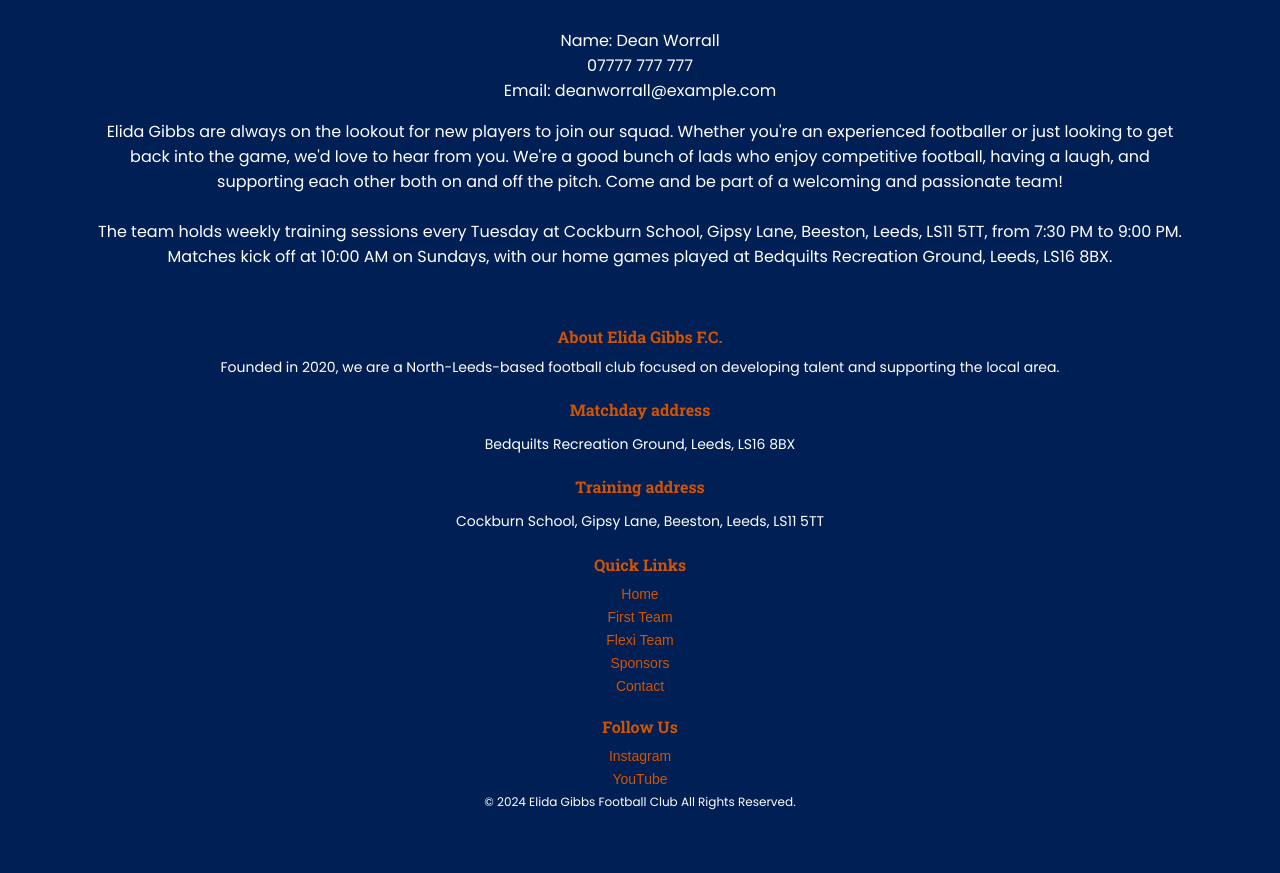
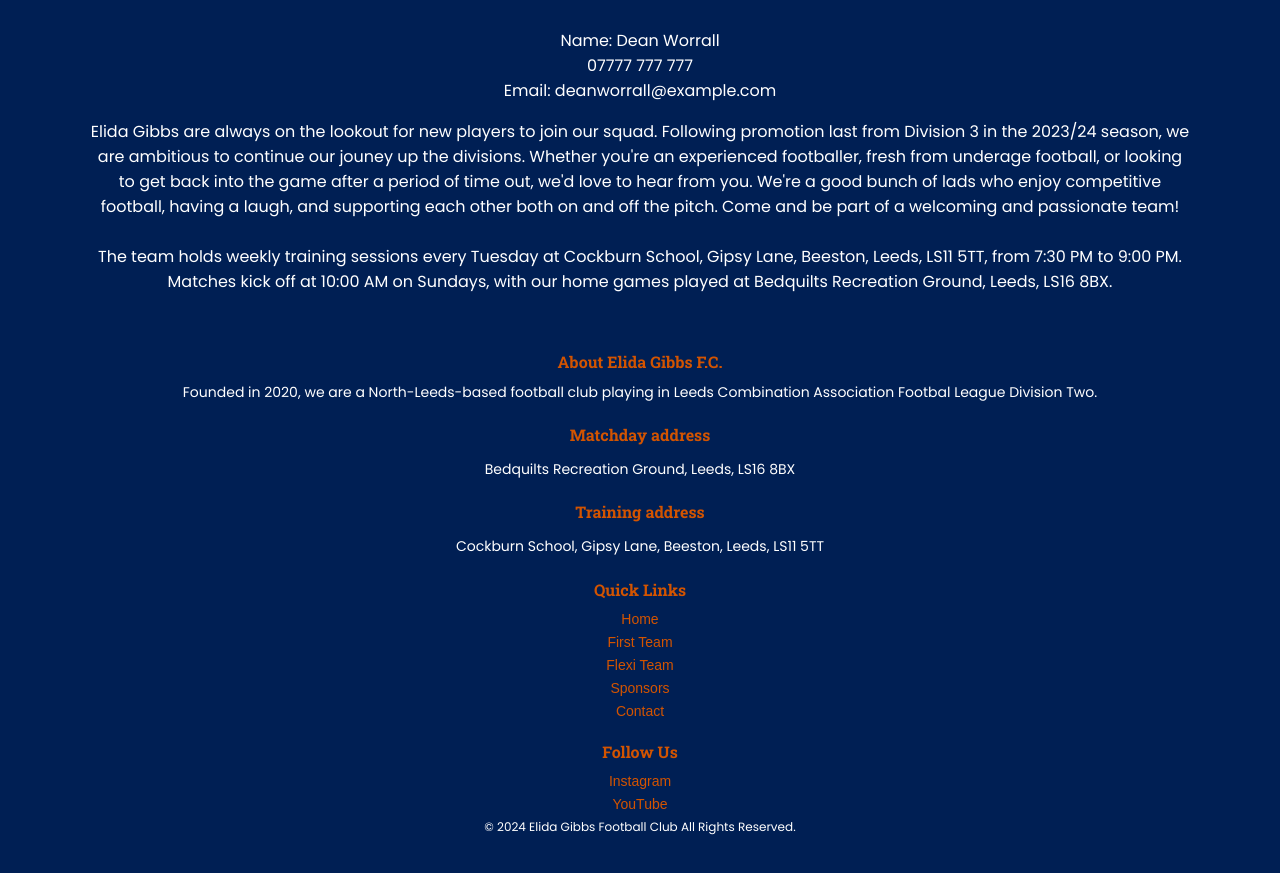
Before and after one commit to SO-1993/Elida-Gibbs-React-Website, a React (Vite) app: page /contact in a window 1280 px wide. Shown: the part 1167-2040 px from the top of the page. Built offline with nearby package versions, Linux system fonts and the light colour scheme.

Commit message:
edited info in Contact

```diff
--- a/src/Contact.jsx
+++ b/src/Contact.jsx
@@ -15,11 +15,13 @@
       </p>
       <p>
         Elida Gibbs are always on the lookout for new players to join our squad.
-        Whether you're an experienced footballer or just looking to get back
-        into the game, we'd love to hear from you. We're a good bunch of lads
-        who enjoy competitive football, having a laugh, and supporting each
-        other both on and off the pitch. Come and be part of a welcoming and
-        passionate team!
+        Following promotion last from Division 3 in the 2023/24 season, we are
+        ambitious to continue our jouney up the divisions. Whether you're an
+        experienced footballer, fresh from underage football, or looking to get
+        back into the game after a period of time out, we'd love to hear from
+        you. We're a good bunch of lads who enjoy competitive football, having a
+        laugh, and supporting each other both on and off the pitch. Come and be
+        part of a welcoming and passionate team!
         <br />
         <br />
         The team holds weekly training sessions every Tuesday at Cockburn
--- a/src/Footer.jsx
+++ b/src/Footer.jsx
@@ -7,8 +7,8 @@
         <div className="overview">
           <h4>About Elida Gibbs F.C.</h4>
           <p>
-            Founded in 2020, we are a North-Leeds-based football club focused on
-            developing talent and supporting the local area.
+            Founded in 2020, we are a North-Leeds-based football club playing in
+            Leeds Combination Association Footbal League Division Two.
           </p>
         </div>
       </div>
```
